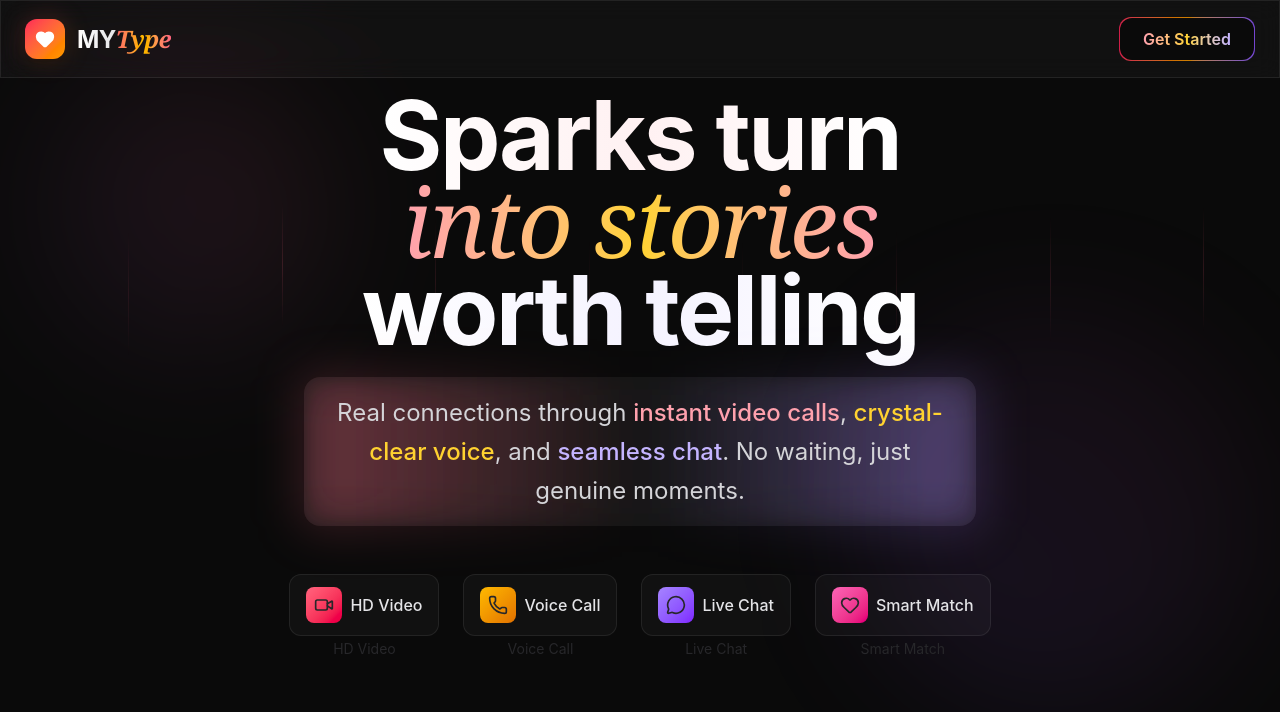
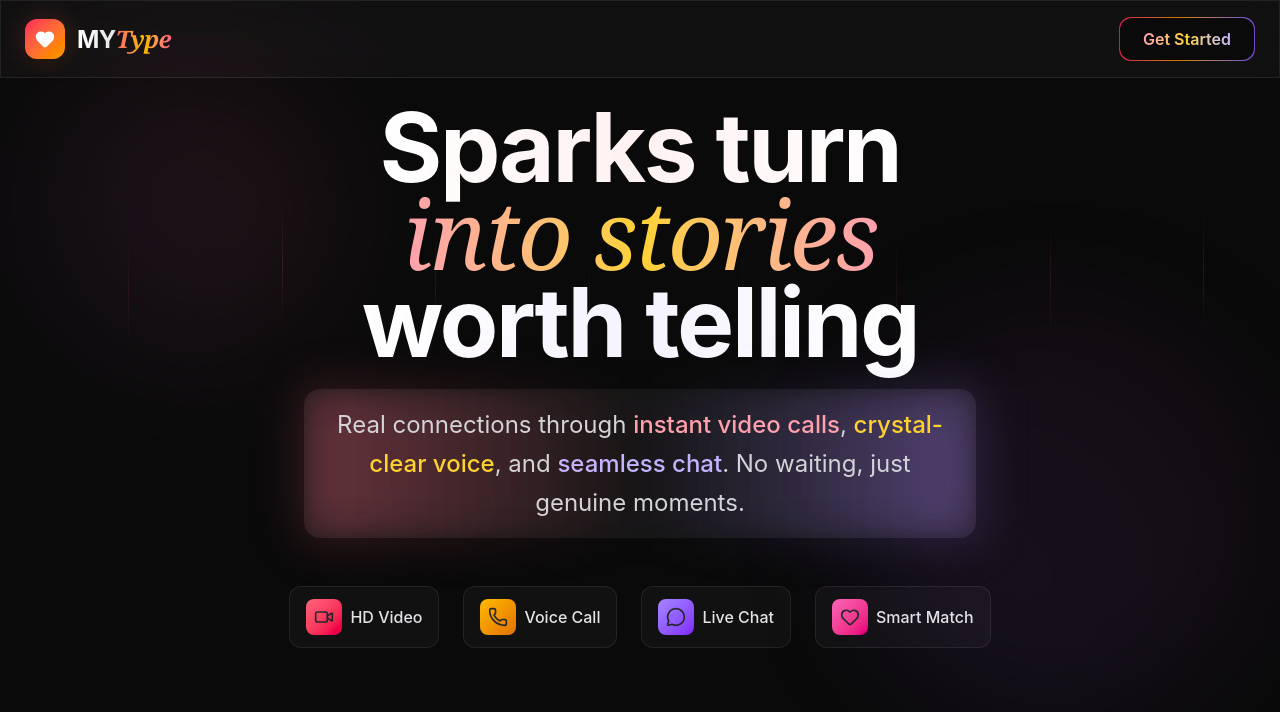
Before and after one commit to Diksha6057/Linkora, a React (Vite) app: page / in a window 1280 px wide. Shown: the top 712 px of the page. Built offline with nearby package versions, Linux system fonts and the light colour scheme.

Commit message:
Fixed hero feature cards

```diff
--- a/src/components/Hero.jsx
+++ b/src/components/Hero.jsx
@@ -142,9 +142,7 @@ const Hero = () => {
                                 </span>
 
                             </div>
-                            <span className="text-sm font-mediummtext-zinc-200">
-                                {feature.label}
-                            </span>
+
 
                         </div>
 
```
